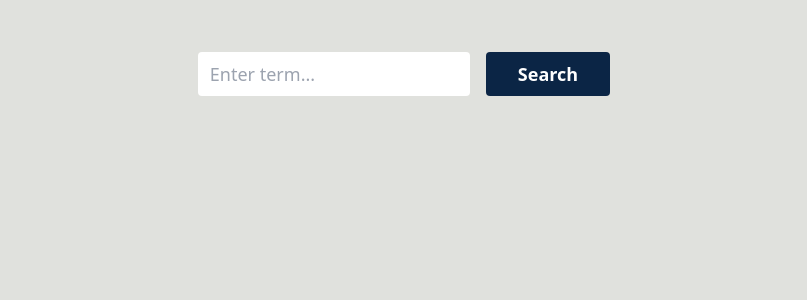
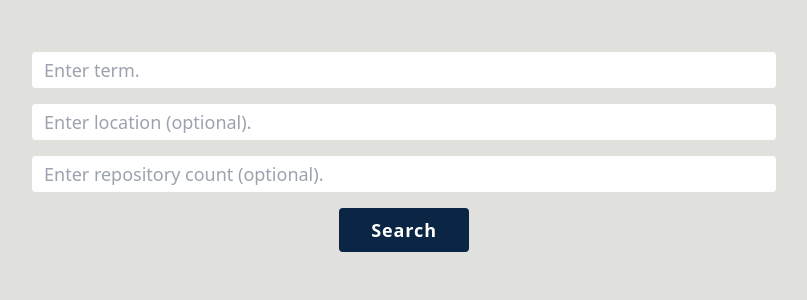
Before and after one commit to Ephy-kimotho/alx-fe-reactjs, a React (Vite) app in the folder github-user-search/: page / in a window 1280 px wide. Shown: the top 300 px of the page, without its empty margins (236-1043 px from the left). Built offline with nearby package versions, Linux system fonts and the light colour scheme.

Commit message:
feat:added search by location or number of repositories.

```diff
--- a/github-user-search/src/components/Search.jsx
+++ b/github-user-search/src/components/Search.jsx
@@ -3,6 +3,8 @@ import fetchUserData from "../services/githubService";
 
 function Search() {
   const [searchTerm, setSearchTerm] = useState("");
+  const [location, setLocation] = useState("");
+  const [repos, setRepos] = useState("");
   const [userData, setUserData] = useState(null);
   const [error, setError] = useState(null);
   const [isloading, setIsloading] = useState(false);
@@ -10,16 +12,18 @@ function Search() {
   const handleSubmit = async (e) => {
     e.preventDefault();
 
+    setSearchTerm("");
+    setLocation("");
+    setRepos("");
     setError(null);
-    setSearchTerm("")
     setUserData(null);
     setIsloading(true);
 
     try {
-      const response = await fetchUserData(searchTerm);
+      const response = await fetchUserData(searchTerm, location, repos);
 
       if (response.status >= 200 && response.status < 300) {
-        setUserData(response.data);
+        setUserData(response.data.items);
       } else {
         setError("Looks like we cant find the user");
       }
@@ -31,29 +35,51 @@ function Search() {
     }
   };
 
+  console.log(userData);
+
   return (
-    <section className="flex flex-col items-center mt-10 px-5">
+    <section className="flex h-screen flex-col items-center pt-10 px-5">
       <form
-        className="text-white py-3 rounded-md flex gap-4 justify-between"
+        className="text-white py-3 rounded-md flex flex-col gap-4 w-full sm:w-3/5"
         onSubmit={handleSubmit}
       >
         <input
           type="text"
           name="searchTerm"
-          placeholder="Enter term..."
+          placeholder="Enter term."
           value={searchTerm}
           onChange={(e) => setSearchTerm(e.target.value)}
-          className="border-none grow pl-3 rounded  text-lg outline-none text-darkBlue focus:shadow-lg w-full"
+          className="border-none grow pl-3  py-1 rounded text-lg outline-none text-darkBlue focus:shadow-lg w-5/5"
         />
 
+        <input
+          type="text"
+          name="location"
+          placeholder="Enter location (optional)."
+          value={location}
+          onChange={(e) => setLocation(e.target.value)}
+          className="border-none grow pl-3   py-1 rounded  text-lg outline-none text-darkBlue focus:shadow-lg w-5/5"
+        />
+
+        <input
+          type="text"
+          name="repos"
+          placeholder="Enter repository count (optional)."
+          value={repos}
+          onChange={(e) => setRepos(e.target.value)}
+          className="border-none grow pl-3   py-1 rounded  text-lg outline-none text-darkBlue focus:shadow-lg w-5/5"
+        />
+
+        <div className="text-center">
           <button
             type="submit"
             className={`py-2 px-8 bg-darkBlue rounded font-bold text-lg hover:bg-sky-900 active:scale-90 ${
               isloading ? "cursor-not-allowed" : "cursor-pointer"
-          }`}
+            } tracking-wider`}
           >
             Search
           </button>
+        </div>
       </form>
 
       <div className="w-full mt-3 ">
@@ -62,21 +88,22 @@ function Search() {
         {isloading && (
           <p className="text-blue text-center text-lg">Loading...</p>
         )}
-
-        {userData && (
-          <article className="bg-darkBlue w-full sm:w-4/5  mx-auto p-4 flex gap-4 items-center rounded-lg shadow-md">
+        {userData &&
+          userData.map((item) => (
+            <article
+              key={item.id}
+              className="bg-darkBlue w-4/5 sm:w-4/5  mx-auto p-4 flex gap-4 items-center rounded-lg shadow-md mb-4"
+            >
               <img
-              src={userData.avatar_url}
-              alt={`A photo of ${userData.name}`}
-              className="w-1/5 rounded-full "
+                src={item.avatar_url}
+                alt={`A photo of ${item.name}`}
+                className="w-24 sm:w-36 rounded-full "
               />
 
               <div>
-              <h3 className="text-xl sm:text-3xl text-teal">
-                {userData.login}
-              </h3>
+                <h3 className="text-xl sm:text-3xl text-teal">{item.login}</h3>
                 <a
-                href={userData.html_url}
+                  href={item.html_url}
                   target="_blank"
                   className=" text-teal text-base sm:text-lg hover:text-white hover:underline hover:underline-offset-4"
                 >
@@ -84,7 +111,7 @@ function Search() {
                 </a>
               </div>
             </article>
-        )}
+          ))}
       </div>
     </section>
   );
--- a/github-user-search/src/services/githubService.js
+++ b/github-user-search/src/services/githubService.js
@@ -1,7 +1,31 @@
 import axios from "axios";
 
-async function fetchUserData(username) {
-  const url = `https://api.github.com/users/${username}`;
+function getURL(username, location, repos) {
+  let baseUrl = `https://api.github.com/search/users?q=`;
+  let query = [];
+
+  if (username) {
+    query.push(`${username}`);
+  }
+
+  if (location) {
+    query.push(`location:${location}`);
+  }
+
+  if (repos) {
+    query.push(`repos:>=${repos}`);
+  }
+
+  let url = `${baseUrl}${query.join("+")}`;
+
+  console.log(url);
+
+
+  return url;
+}
+
+async function fetchUserData(username, location, repos) {
+  const url = getURL(username, location, repos);
   try {
     const response = await axios.get(url);
     return response;
```
Lines whose indentation alone changed are shown as unchanged.
